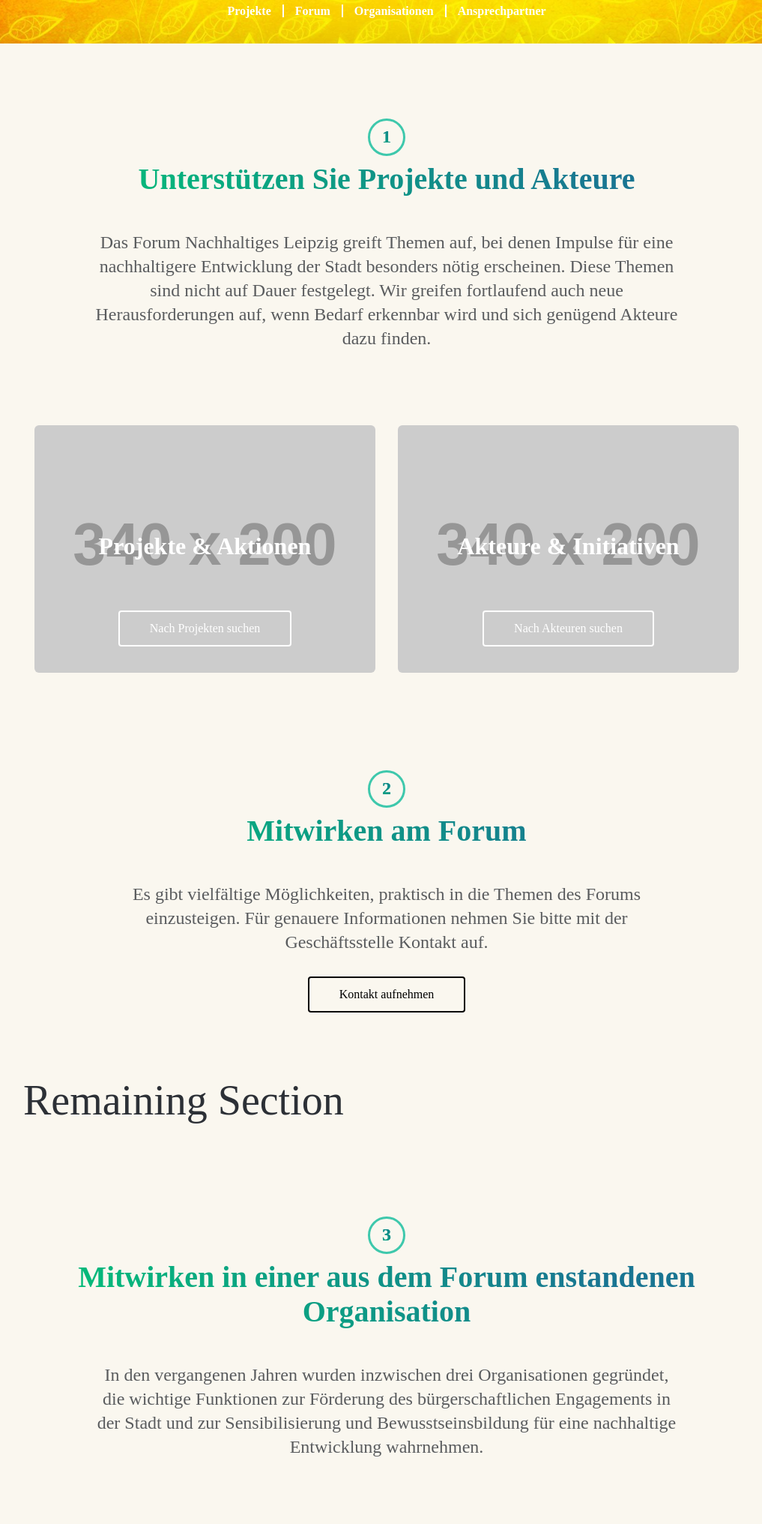
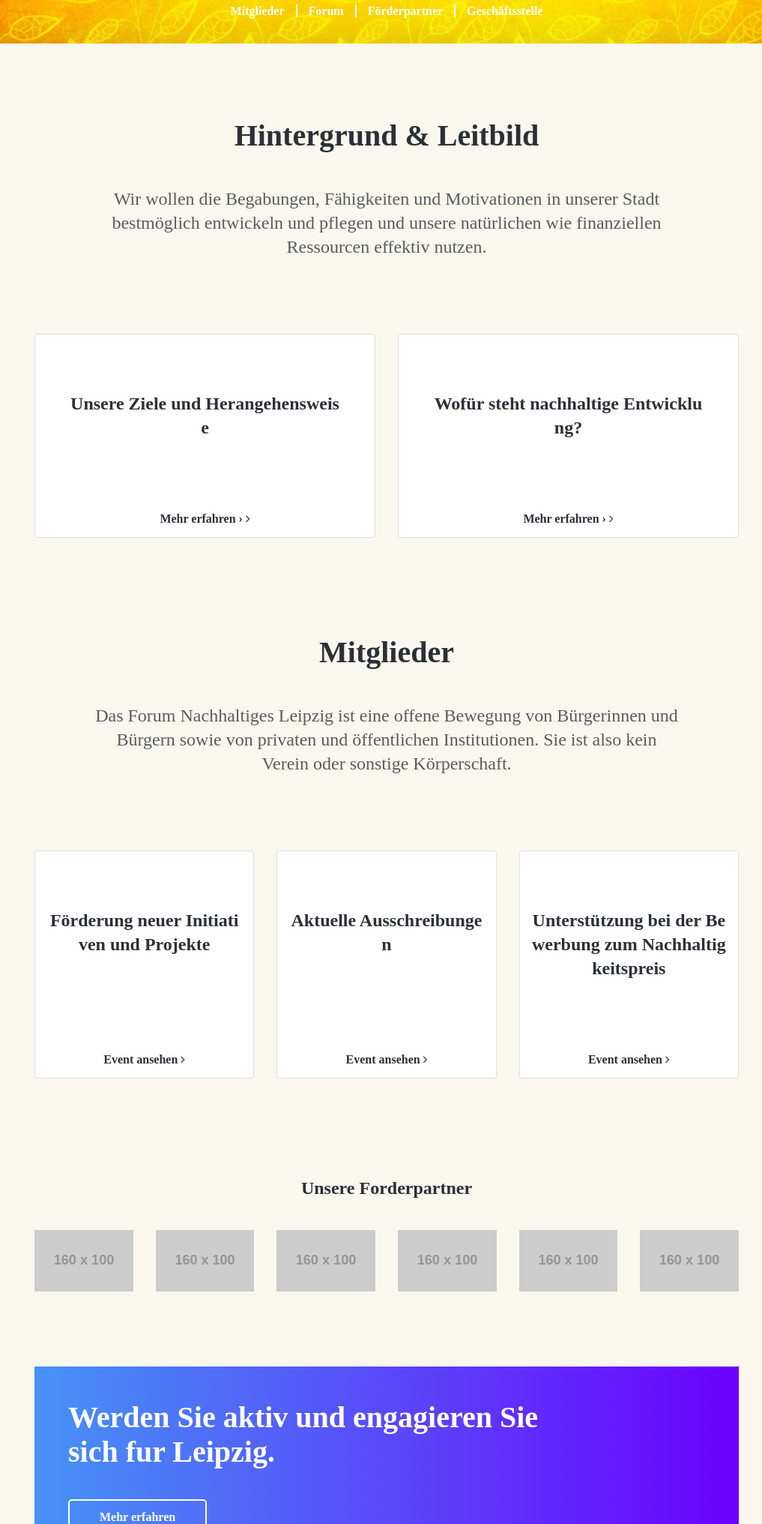
Before and after one commit to avani-addweb/nale-design, a website: page forum.html in a window 1280 px wide. Shown: the part 768-2800 px from the top of the page at 75% size, without its empty margins (124-1141 px from the left). Drawn offline with nearby package versions, Linux system fonts and the light colour scheme; placeholder pictures from the web are drawn by us; a web font is replaced by a local one.

Commit message:
changes in html pages

```diff
--- a/forum.html
+++ b/forum.html
@@ -151,7 +151,7 @@
                </ul>
             </li>
             <li>
-              <a href="forum.html" class="actvie">Forum</a>
+              <a href="forum.html" class="active">Forum</a>
               <ul class="submenu border-blue">
                   <li>
                      <a href="">PROJEKTE</a>
@@ -177,16 +177,17 @@
   <div class="container">
     <div class="row">
       <div class="banner-caption">
-          <h1 class="banner-title">Engagieren & Mitwirken</h1>
-          <h4 class="description">Werden Sie Teil der Bewegung, die Geschichte schreibt. Die Menschheit steht vor keiner geringeren Aufgabe, als ihre Existenzbedingungen für  alle sicher und gerecht zu gestalten. Jeder noch so kleine Beitrag hierzu ist ein Teil dieser großen Geschichte. Sie können selbst auch ihren Beitrag darin finden.</h4>
+        <h1 class="banner-title">Forum Nachhaltiges Leipzig</h1>
+        <h4 class="description">Das Forum Nachhaltiges Leipzig ist eine offene Bewegung von Leipziger Bürgerinnen und Bürgern sowie von privaten und öffentlichen Institutionen. Es ist also kein Verein oder
+        sonstige Körperschaft.</h4>
       </div>
       <div class="anchor-section">
         <nav>
           <ul>
-              <li><a href="#">Projekte</a></li>
+            <li><a href="#">Mitglieder</a></li>
             <li><a href="#">Forum</a></li>
-              <li><a href="#">Organisationen</a></li>
-              <li><a href="#">Ansprechpartner</a></li>
+            <li><a href="#">Förderpartner</a></li>
+            <li><a href="#">Geschäftsstelle</a></li>
           </ul>
         </nav>
       </div>
@@ -194,35 +195,30 @@
   </div>
 </section>
 
-<section class="section Support-projects">
+<section class="section mission">
   <div class="section_upper">
     <div class="sm-container">
-      <div class="w-100 mb-15 text-gradient-green"><h4 class="number-round text-gradient-green">1</h4></div>
-      <h2 class="section_title main_title text-gradient-green">
-        Unterstützen Sie Projekte und Akteure
-      </h2>
-      <div class="sub_text">Das Forum Nachhaltiges Leipzig greift Themen auf, bei denen Impulse für eine nachhaltigere Entwicklung der Stadt besonders nötig erscheinen. Diese Themen sind nicht auf Dauer festgelegt. Wir greifen fortlaufend auch neue Herausforderungen auf, wenn Bedarf erkennbar wird und sich genügend Akteure dazu finden.</div>
+      <h2 class="section_title">Hintergrund & Leitbild</h2>
+      <div class="sub_text">Wir wollen die Begabungen, Fähigkeiten und Motivationen in unserer Stadt bestmöglich entwickeln und pflegen und unsere natürlichen wie finanziellen Ressourcen effektiv nutzen.</div>
     </div>
   </div>
   <div class="section_lower pd-t-b-15">
     <div class="sm-container">
        <div class="card-section mb_0">
           <div class="row">
-            <div class="col-sm-6 col-md-6">
-              <div class="image-card" style="background-image: url('https://via.placeholder.com/340x200');">
-                <img alt="card img" src="https://via.placeholder.com/340x200">
-                <div class="image-card-caption">
-                  <h3 class="image-card-title">Projekte & Aktionen </h3>
-                  <button class="btn btn-md img-card-btn btn-trans">Nach Projekten suchen</button>
+            <div class="col-sm-6 col-md-6 d_flex">
+              <div class="box-card card-info">
+                <div class="card-body text-center">
+                  <h4 class="card-title card-preview-cardtitle mt-60">Unsere Ziele und Herangehensweise</h4>
+                  <a class="card-link card-preview-cardlink" href="#"><b>Mehr erfahren › <i class="fa fa-angle-right"></i></b></a>
                 </div>
               </div>
             </div>
-            <div class="col-sm-6 col-md-6">
-              <div class="image-card" style="background-image: url('https://via.placeholder.com/340x200');">
-                <img alt="card img" src="https://via.placeholder.com/340x200">
-                <div class="image-card-caption">
-                  <h3 class="image-card-title">Akteure & Initiativen</h3>
-                  <button class="btn btn-md img-card-btn btn-trans">Nach Akteuren suchen</button>
+            <div class="col-sm-6 col-md-6 d_flex">
+              <div class="box-card card-info">
+                <div class="card-body text-center">
+                  <h4 class="card-title card-preview-cardtitle mt-60">Wofür steht nachhaltige Entwicklung?</h4>
+                  <a class="card-link card-preview-cardlink" href="#"><b>Mehr erfahren › <i class="fa fa-angle-right"></i></b></a>
                 </div>
               </div>
             </div>
@@ -232,68 +228,38 @@
   </div>
 </section>
 
-<section class="section Contribute">
+<section class="section members">
   <div class="section_upper">
     <div class="sm-container">
-      <div class="w-100 mb-15 text-gradient-green"><h4 class="number-round text-gradient-green">2</h4></div>
-      <h2 class="section_title main_title text-gradient-green">
-      Mitwirken am Forum</h2>
-      <div class="sub_text">Es gibt vielfältige Möglichkeiten, praktisch in die Themen des Forums einzusteigen. Für genauere Informationen nehmen Sie bitte mit der Geschäftsstelle Kontakt auf.</div>
-      <button class="btn btn-md img-card-btn btn-black">Kontakt aufnehmen</button>
+      <h2 class="section_title">Mitglieder</h2>
+      <div class="sub_text">Das Forum Nachhaltiges Leipzig ist eine offene Bewegung von Bürgerinnen und Bürgern sowie von privaten und öffentlichen Institutionen. Sie ist also kein Verein oder sonstige Körperschaft.</div>
     </div>
   </div>
   <div class="section_lower pd-t-b-15">
     <div class="sm-container">
        <div class="card-section mb_0">
           <div class="row">
-            <h1>Remaining Section</h1>
-          </div>
-        </div>
-    </div>
-  </div>
-</section>
-
-<section class="section organization">
-  <div class="section_upper">
-    <div class="sm-container">
-      <div class="w-100 mb-15 text-gradient-green"><h4 class="number-round">3</h4></div>
-      <h2 class="section_title main_title text-gradient-green">
-          Mitwirken in einer aus dem Forum enstandenen Organisation</h2>
-          <div class="sub_text">In den vergangenen Jahren wurden inzwischen drei Organisationen gegründet, die wichtige Funktionen zur Förderung des bürgerschaftlichen Engagements in der Stadt und zur Sensibilisierung und Bewusstseinsbildung für eine nachhaltige Entwicklung wahrnehmen.</div>
-    </div>
-  </div>
-  <div class="section_lower pd-t-b-15">
-    <div class="sm-container">
-      <div class="card-section mb_0">
-        <div class="row">
-          <div class="card-section">
-            <div class="row">
             <div class="col-sm-6 col-md-4 d_flex">
-                <div class="box-card">
-                  <img alt="card img" src="https://via.placeholder.com/340x200">
-                  <div class="card-body">
-                    <h6 class="pretitle">Bildung und Information</h6>
-                    <h4 class="card-title">Zukunftsakademie Leipzig(ZAK)</h4>
+              <div class="box-card card-info">
+                <div class="card-body text-center">
+                  <h4 class="card-title card-preview-cardtitle mt-60">Förderung neuer Initiativen und Projekte</h4>
+                  <a class="card-link card-preview-cardlink" href="#"><b>Event ansehen <i class="fa fa-angle-right"></i></b></a>
                 </div>
               </div>
             </div>
             <div class="col-sm-6 col-md-4 d_flex">
-                <div class="box-card">
-                  <img alt="card img" src="https://via.placeholder.com/340x200">
-                  <div class="card-body">
-                    <h6 class="pretitle">Bildung und Information</h6>
-                    <h4 class="card-title">Stiftung "Burger fur Leipzig"</h4>
+              <div class="box-card card-info">
+                <div class="card-body text-center">
+                  <h4 class="card-title card-preview-cardtitle mt-60">Aktuelle Ausschreibungen</h4>
+                  <a class="card-link card-preview-cardlink" href="#"><b>Event ansehen <i class="fa fa-angle-right"></i></b></a>
                 </div>
               </div>
             </div>
             <div class="col-sm-6 col-md-4 d_flex">
-                <div class="box-card">
-                  <img alt="card img" src="https://via.placeholder.com/340x200">
-                  <div class="card-body">
-                    <h6 class="pretitle">Bildung und Information</h6>
-                    <h4 class="card-title">Freiwilligen-Agentur Leipzig e.V.</h4>
-                  </div>
-                </div>
+              <div class="box-card card-info">
+                <div class="card-body text-center">
+                  <h4 class="card-title card-preview-cardtitle mt-60">Unterstützung bei der Bewerbung zum Nachhaltigkeitspreis</h4>
+                  <a class="card-link card-preview-cardlink" href="#"><b>Event ansehen <i class="fa fa-angle-right"></i></b></a>
                 </div>
               </div>
             </div>
@@ -303,20 +269,41 @@
   </div>
 </section>
 
-<section class="section contact">
-  <div class="section_upper">
+<section class="section partner">
   <div class="sm-container">
-      <h2 class="section_title main_title">Ihr Ansprechpartner</h2>
-      <div class="sub_text">Für die Konzeption, Organisation und Moderation vieler Aktivitäten beim Forum Nachhaltiges Leipzig wurde das Büro CivixX - Werkstatt für Zivilgesellschaft durch die Stadt Leipzig beauftragt.</div>
+      <div class="row text-center">
+        <div class="col-md-12">
+          <h4 class="partner-title">Unsere Forderpartner</h4>
         </div>
       </div>
-  <div class="section_lower pd-t-b-15">
-    <div class="sm-container">
-      <div class="card-section mb_0">
       <div class="row">
-            <h1>Remaining Section</h1>
+        <div class="col-md-2">
+          <img src="https://via.placeholder.com/160x100" alt="img" />
+        </div>
+        <div class="col-md-2">
+          <img src="https://via.placeholder.com/160x100" alt="img" />
+        </div>
+        <div class="col-md-2">
+          <img src="https://via.placeholder.com/160x100" alt="img" />
+        </div>
+        <div class="col-md-2">
+          <img src="https://via.placeholder.com/160x100" alt="img" />
+        </div>
+        <div class="col-md-2">
+          <img src="https://via.placeholder.com/160x100" alt="img" />
+        </div>
+        <div class="col-md-2">
+          <img src="https://via.placeholder.com/160x100" alt="img" />
         </div>
       </div>
+  </div>
+</section>
+
+<section class="section module-banner">
+    <div class="sm-container">
+      <div class="section_werden bg-blue-gradient">
+        <h2 class="werden_text">Werden Sie aktiv und engagieren Sie sich fur Leipzig.</h2>
+        <a href="#" class="btn btn-md btn-trans">Mehr erfahren</a>
       </div>
     </div>
 </section>
```
Also changed, not shown: fordern.html (+4 -4 lines), home.html (+16 -5 lines), src/css/_leben.scss (+51 -0 lines). Lines whose indentation alone changed are shown as unchanged.
